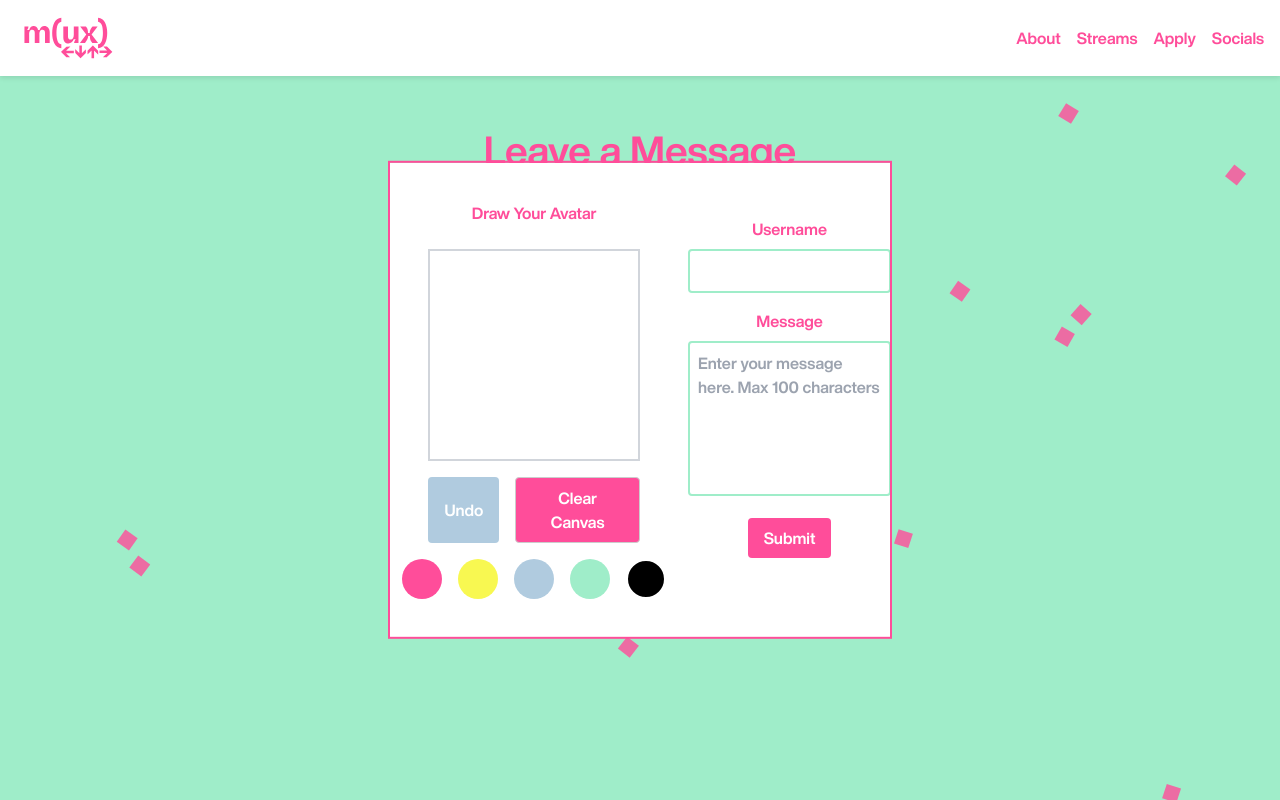
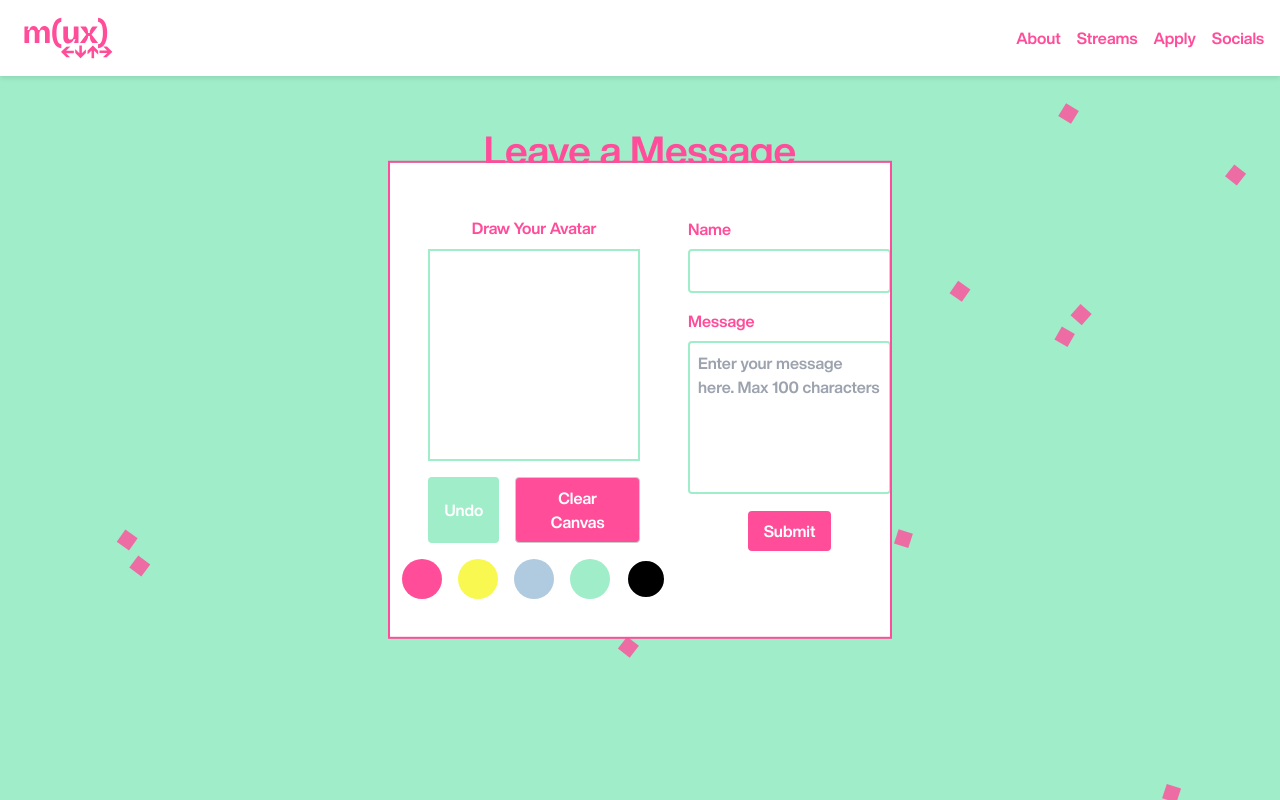
Before and after one commit to merenotilde/mux, a Flask app: page /live in a window 1280 px wide. Run offline with Flask 2, Linux system fonts and the light colour scheme; a map, chart or similar area stays blank.

Commit message:
Update live.html style

```diff
--- a/templates/live.html
+++ b/templates/live.html
@@ -16,8 +16,11 @@
             <form action="/live-submit" method="post" class="flex flex-wrap space-y-4 md:flex-nowrap md:space-x-8">
                 <!-- Left Section: Canvas -->
                 <div class="w-full md:w-1/2 flex flex-col items-center space-y-4">
-                    <label for="avatar" class="block font-semibold">Draw Your Avatar</label>
-                    <canvas id="drawingCanvas" width="300" height="300" class="border-2 border-gray-300"></canvas>
+                    <label for="avatar" class="block font-semibold">
+  <span style="position: relative; top: 15px;">Draw Your Avatar</span>
+</label>
+                  <canvas id="drawingCanvas" width="300" height="300" class="border-2 border-[#9fedc9]"></canvas>
+
                     <!-- Button Controls -->
                     <div class="flex space-x-4 mt-2">
                         <button type="button" id="undoCanvas" class="undo-button">Undo</button>
@@ -37,21 +40,22 @@
                 <!-- Right Section: Form Fields -->
                 <div class="w-full md:w-1/2 space-y-4">
                     <div>
-                        <label for="username" class="block font-semibold">Username</label>
+                        <label for="username" class="block font-semibold text-left">Name</label>
                         <input type="text" id="username" name="username" required class="input-field w-full">
                     </div>
                     <div>
-                        <label for="message" class="block font-semibold">Message</label>
+                        <label for="username" class="block font-semibold text-left">Message</label>
     <textarea
         id="message"
         name="message"
         class="input-field w-full message-box"
         maxlength="100"
-        style="resize: none; height:155px;"
+        style="resize: none; height:153px;"
 
         placeholder="Enter your message here. Max 100 characters"></textarea>
                     </div>
-                    <button type="submit" class="submit-button">Submit</button>
+                    <button type="submit" class="submit-button" style="position: relative; top: -5px;">Submit</button>
+
                 </div>
             </form>
         </div>
@@ -71,25 +75,15 @@ let lastY = 0;
 let currentColor = 'black'; // Default color
 const canvasHistory = []; // Store canvas states for undo
 
-// Adjust mouse/touch coordinates to match canvas scaling and position
-function getPointerPos(event) {
+// Adjust mouse coordinates to match canvas scaling and position
+function getMousePos(event) {
     const rect = canvas.getBoundingClientRect();
     const scaleX = canvas.width / rect.width;
     const scaleY = canvas.height / rect.height;
-
-    if (event.touches) {
-        // Handle touch events
-        return {
-            x: (event.touches[0].clientX - rect.left) * scaleX,
-            y: (event.touches[0].clientY - rect.top) * scaleY,
-        };
-    } else {
-        // Handle mouse events
-        return {
-            x: (event.clientX - rect.left) * scaleX,
-            y: (event.clientY - rect.top) * scaleY,
-        };
-    }
+    return {
+        x: (event.clientX - rect.left) * scaleX,
+        y: (event.clientY - rect.top) * scaleY,
+    };
 }
 
 // Save the current canvas state
@@ -102,27 +96,25 @@ function saveCanvasState() {
 }
 
 // Start drawing
-function startDrawing(event) {
+canvas.addEventListener('mousedown', (e) => {
     drawing = true;
     saveCanvasState(); // Save state before starting to draw
-    const pos = getPointerPos(event);
+    const pos = getMousePos(e);
     lastX = pos.x;
     lastY = pos.y;
-
-    event.preventDefault(); // Prevent scrolling on touch devices
-}
+});
 
 // Stop drawing
-function stopDrawing() {
+canvas.addEventListener('mouseup', () => {
     drawing = false;
     ctx.beginPath();
-}
+});
 
 // Draw lines
-function draw(event) {
+canvas.addEventListener('mousemove', (e) => {
     if (!drawing) return;
 
-    const pos = getPointerPos(event);
+    const pos = getMousePos(e);
 
     ctx.beginPath();
     ctx.moveTo(lastX, lastY);
@@ -134,9 +126,7 @@ function draw(event) {
 
     lastX = pos.x;
     lastY = pos.y;
-
-    event.preventDefault(); // Prevent scrolling on touch devices
-}
+});
 
 // Undo the last action
 undoBtn.addEventListener('click', () => {
@@ -169,22 +159,11 @@ document.querySelector('form').addEventListener('submit', (e) => {
     avatarInput.value = canvas.toDataURL('image/png');
 });
 
-// Mouse events
-canvas.addEventListener('mousedown', startDrawing);
-canvas.addEventListener('mousemove', draw);
-canvas.addEventListener('mouseup', stopDrawing);
-canvas.addEventListener('mouseleave', stopDrawing);
-
-// Touch events for mobile
-canvas.addEventListener('touchstart', (e) => {
-    startDrawing(e);
-    e.preventDefault(); // Prevent scrolling when touching the canvas
+// Stop drawing when the cursor leaves the canvas
+canvas.addEventListener('mouseleave', () => {
+    drawing = false;
+    ctx.beginPath(); // Reset the path to prevent unintended lines
 });
-canvas.addEventListener('touchmove', (e) => {
-    draw(e);
-    e.preventDefault(); // Prevent scrolling when drawing
-});
-canvas.addEventListener('touchend', stopDrawing);
 
 // Stop drawing when the mouse button is released, even outside the canvas
 document.addEventListener('mouseup', () => {
@@ -192,11 +171,6 @@ document.addEventListener('mouseup', () => {
     ctx.beginPath(); // Reset the path
 });
 
-// Stop drawing when the cursor leaves the canvas (for touch)
-canvas.addEventListener('touchcancel', () => {
-    drawing = false;
-    ctx.beginPath(); // Reset the path
-});
 </script>
 
 <style>
@@ -246,7 +220,7 @@ canvas.addEventListener('touchcancel', () => {
 .undo-button,
 .clear-button {
     padding: 8px 16px;
-    background-color: #b0cbdf;
+    background-color: #9fedc9;
     color: white;
     border: none;
     border-radius: 4px;
@@ -257,5 +231,7 @@ canvas.addEventListener('touchcancel', () => {
 .clear-button:hover {
     background-color: #9fedc9;
 }
+
+
 </style>
 {% endblock %}
```
